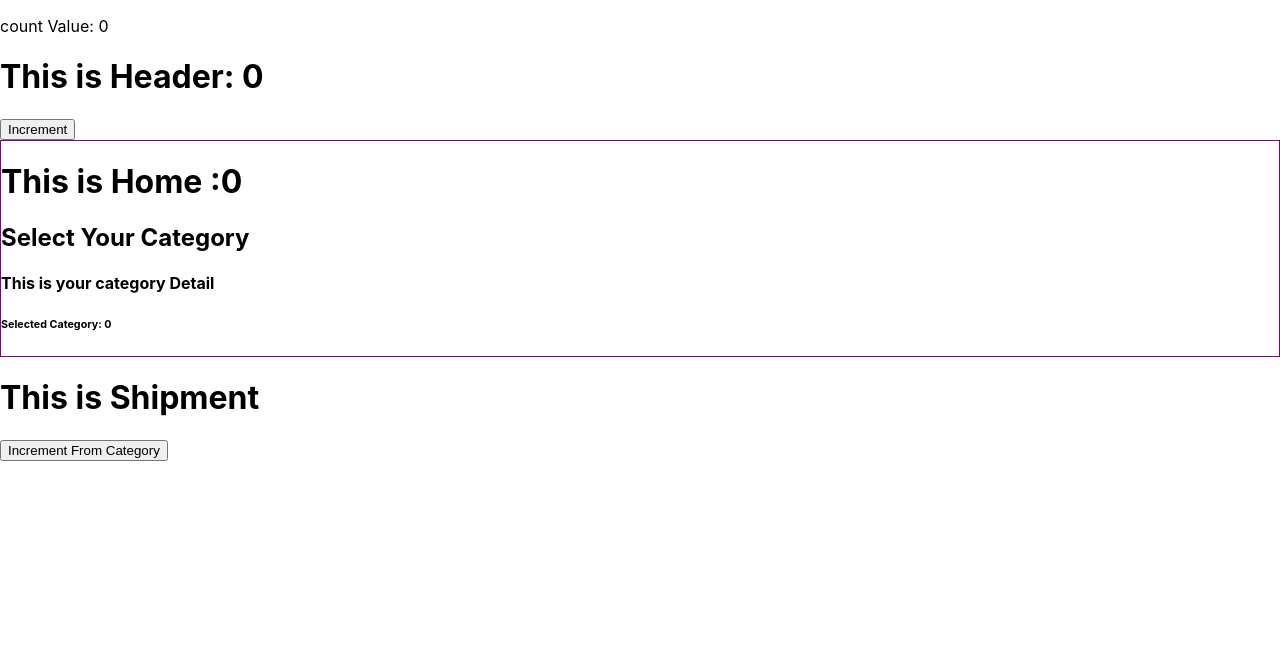
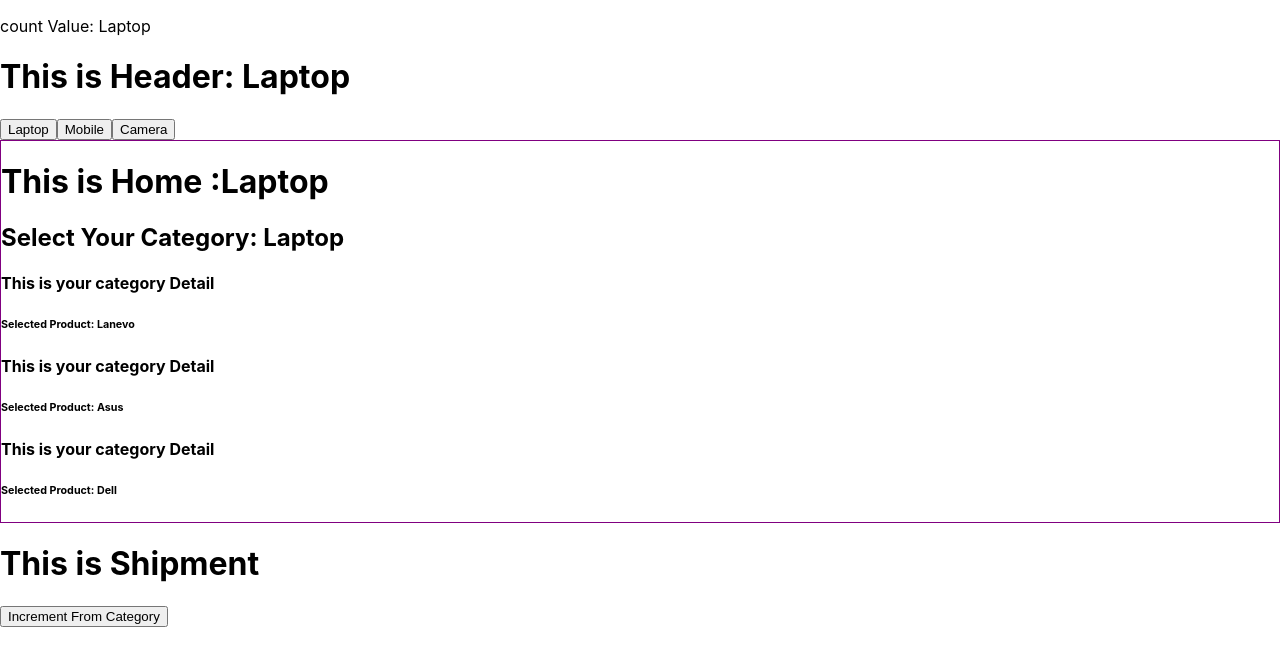
Before and after one commit to ariful4966/programmingHero-course-revesion, a React (Create React App) app: page / in a window 1280 px wide. Shown: the top 666 px of the page. Built offline with nearby package versions, Linux system fonts and the light colour scheme.

Commit message:
filter data based on dynamic context change 39.6

```diff
--- a/src/App.js
+++ b/src/App.js
@@ -7,7 +7,7 @@
 
 export const CategoryContext = createContext()
 function App() {
-  const [count, setCount] = useState(0);
+  const [count, setCount] = useState('Laptop');
 
   return (
     <CategoryContext.Provider value={[count, setCount]} >
--- a/src/components/Catagories/Catagories.jsx
+++ b/src/components/Catagories/Catagories.jsx
@@ -1,11 +1,37 @@
-import React from 'react';
+import React, { useContext, useEffect, useState } from 'react';
+import { CategoryContext } from '../../App';
 import CategoryDetail from '../CatagoryDetail/CatagoryDetail';
 
+const allProducts = [
+    { name: 'Lanevo', category: 'Laptop' },
+    { name: 'Asus', category: 'Laptop' },
+    { name: 'Dell', category: 'Laptop' },
+    { name: 'Nokia', category: 'Mobile' },
+    { name: 'Apple', category: 'Mobile' },
+    { name: 'Semsung', category: 'Mobile' },
+    { name: 'Canon', category: 'Camera' },
+    { name: 'Nikkon', category: 'Camera' },
+    { name: 'Sony', category: 'Camera' },
+];
+
+
 const Categories = () => {
+    const [products, setProducts] = useState([])
+    const [category] = useContext(CategoryContext);
+    useEffect(() => {
+
+        const matchedProducts = allProducts.filter(pd => pd.category ===  category)
+        setProducts(matchedProducts)
+
+    }, [category])
+    console.log(products);
+
     return (
         <div>
-            <h2>Select Your Category</h2>
-            <CategoryDetail/>
+            <h2>Select Your Category: {category}</h2>
+            {
+                products.map((pd, ind) => <CategoryDetail key={ind} product={pd} />)
+            }
         </div>
     );
 };
--- a/src/components/CatagoryDetail/CatagoryDetail.jsx
+++ b/src/components/CatagoryDetail/CatagoryDetail.jsx
@@ -1,12 +1,12 @@
 import React, { useContext } from 'react';
 import { CategoryContext } from '../../App';
 
-const CategoryDetail = () => {
+const CategoryDetail = ({product}) => {
     const category = useContext(CategoryContext)
     return (
         <div>
             <h4>This  is your category Detail</h4>
-            <h6>Selected Category: {category}</h6>
+            <h6>Selected Product: {product.name}</h6>
         </div>
     );
 };
--- a/src/components/Header/Header.jsx
+++ b/src/components/Header/Header.jsx
@@ -7,7 +7,9 @@
     return (
         <div>
             <h1>This is Header: {count}</h1>
-            <button onClick={() => setCount(count + 1)}>Increment</button>
+            <button onClick={() => setCount('Laptop')}>Laptop</button>
+            <button onClick={() => setCount('Mobile')}>Mobile</button>
+            <button onClick={() => setCount('Camera')}>Camera</button>
         </div>
     );
 };
```
